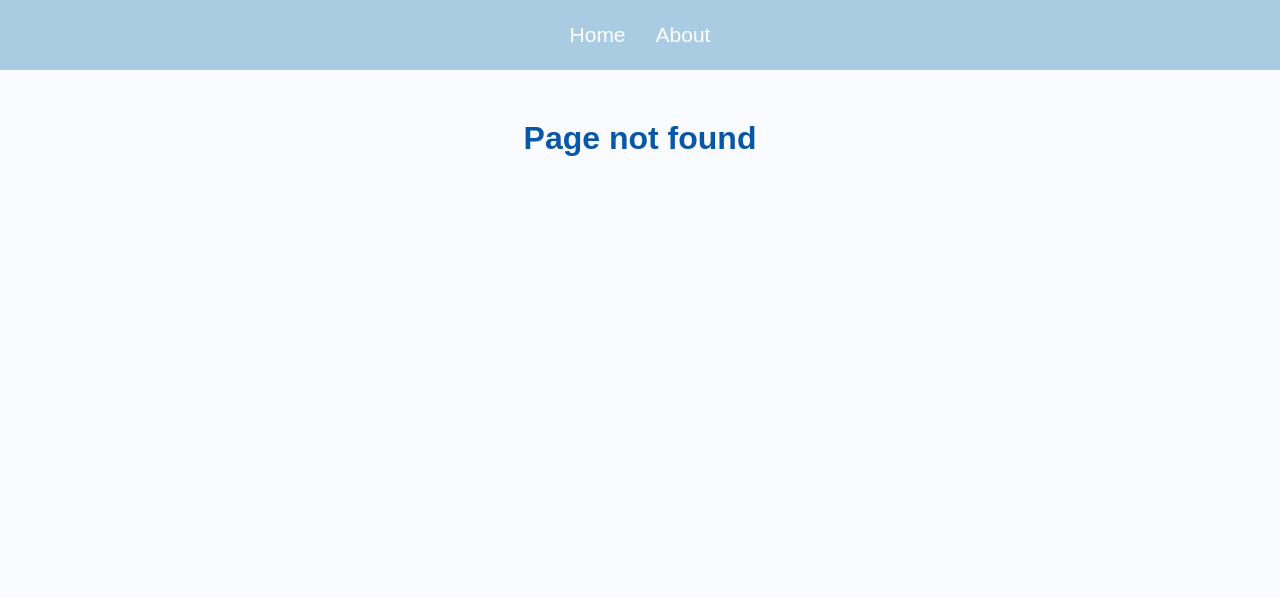
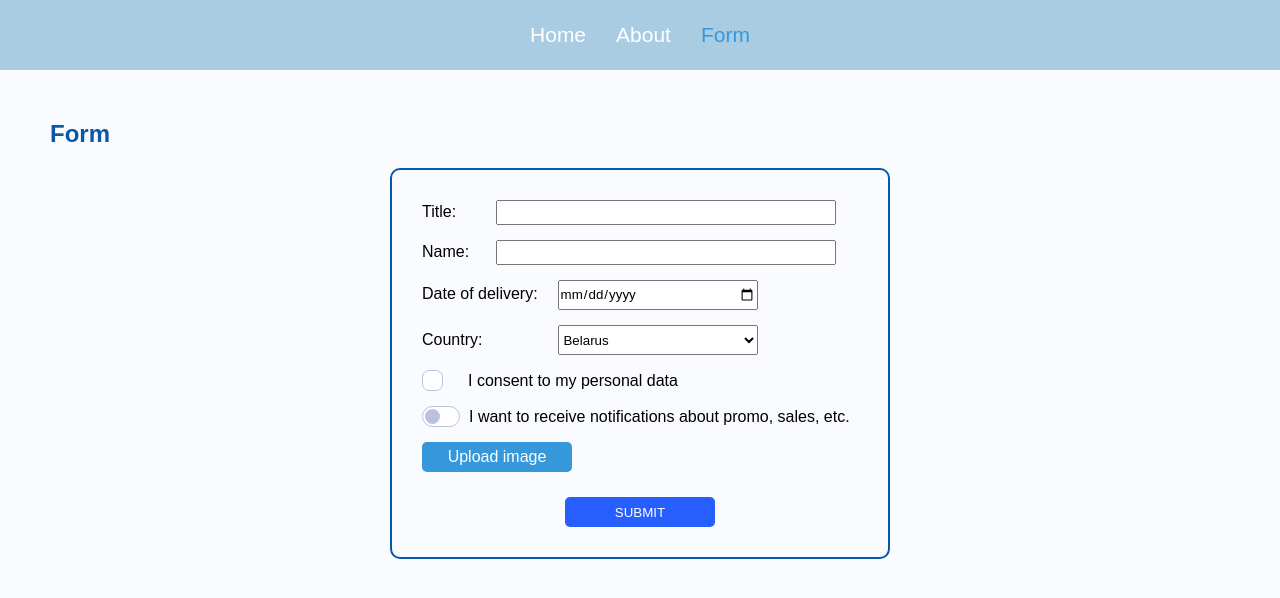
Before and after one commit to tizary/React, a React (Vite) app in the folder react-components/: page /form in a window 1280 px wide. Before the commit this address had no page. Shown: the top 598 px of the page. Built offline with nearby package versions, Linux system fonts and the light colour scheme.

Commit message:
feat: add card in form page

```diff
--- a/react-components/src/App.tsx
+++ b/react-components/src/App.tsx
@@ -4,6 +4,7 @@ import './App.scss';
 import Header from './Header/Header';
 import Home from './Home/Home';
 import About from './About/About';
+import FormPage from './FormPage/FormPage';
 import { Routes } from 'react-router';
 import NotFound from './NotFound/NotFound';
 
@@ -18,6 +19,7 @@ class App extends React.Component {
               <Route path="/" element={<Navigate to={'/home'} />} />
               <Route path="/home" element={<Home />} />
               <Route path="/about" element={<About />} />
+              <Route path="/form" element={<FormPage />} />
               <Route path="*" element={<NotFound />} />
             </Routes>
           </div>
--- /dev/null
+++ b/react-components/src/FormPage/FormPage.tsx
@@ -0,0 +1,16 @@
+import React from 'react';
+import Form from '../components/Form/Form';
+import './FormPage.scss';
+
+class FormPage extends React.Component {
+  render() {
+    return (
+      <div className="page-wrapper">
+        <h2 className="page-title">Form</h2>
+        <Form />
+      </div>
+    );
+  }
+}
+
+export default FormPage;
--- a/react-components/src/Header/Header.tsx
+++ b/react-components/src/Header/Header.tsx
@@ -12,6 +12,9 @@ class Header extends React.Component {
         <NavLink to="/about" className="item-link">
           About
         </NavLink>
+        <NavLink to="/form" className="item-link">
+          Form
+        </NavLink>
       </div>
     );
   }
--- /dev/null
+++ b/react-components/src/components/CardInForm/CardInForm.scss
@@ -0,0 +1,32 @@
+.card {
+
+  &-form {
+    height: 380px;
+    border-radius: 5px;
+    overflow: hidden;
+    cursor: pointer;
+    background-color: #fff;
+    border: 1px solid #275EFE;
+
+    &-img {
+      display: inline-block;
+      width: 250px;
+      height: 200px;
+      object-fit: cover;
+      margin-bottom: 10px;
+    }
+
+    &-desc {
+      margin-bottom: 10px;
+      padding: 0 10px;
+    }
+  }
+}
+
+.small-desc {
+  font-size: 13px;
+}
+
+.desc-title {
+  font-weight: 600;
+}
--- /dev/null
+++ b/react-components/src/components/CardInForm/CardInForm.tsx
@@ -0,0 +1,22 @@
+import React from 'react';
+import { FormCards } from '../Form/Form';
+import './CardInForm.scss';
+
+class CardInForm extends React.Component<FormCards> {
+  render() {
+    return (
+      <div className="card-form">
+        <img className="card-form-img" src={this.props.url} alt="image" />
+        <p className="card-form-desc desc-title">{this.props.title}</p>
+        <p className="card-form-desc">{this.props.name}</p>
+        <p className="card-form-desc">{this.props.country}</p>
+        <p className="card-form-desc">{this.props.date}</p>
+        <p className="card-form-desc small-desc">Personal Data: {`${this.props.personalData}`}</p>
+
+        <p className="card-form-desc small-desc">Promo: {`${this.props.promo}`}</p>
+      </div>
+    );
+  }
+}
+
+export default CardInForm;
--- /dev/null
+++ b/react-components/src/components/Form/Form.scss
@@ -0,0 +1,233 @@
+
+.form {
+  display: flex;
+  flex-direction: column;
+  gap: 15px;
+  border: 2px solid #0957A8;
+  padding: 30px;
+  border-radius: 10px;
+  width: 500px;
+  margin: 0 auto;
+  margin-bottom: 60px;
+
+  &-title {
+    margin-left: 40px;
+  }
+
+  &-name {
+    margin-left: 27px;
+  }
+
+  &-date {
+    width: 200px;
+    height: 30px;
+    margin-left: 20px;
+    outline: none;
+    cursor: pointer;
+  }
+
+  &-select {
+    width: 200px;
+    height: 30px;
+    margin-left: 76px;
+    outline: none;
+  }
+
+  &-label {
+    display: flex;
+    align-items: center;
+  }
+
+  &-checkbox {
+    margin-right: 25px;
+  }
+
+  &-switch {
+    margin-right: 9px;
+  }
+
+  &-btn {
+    width: 150px;
+    height: 30px;
+    margin: 0 auto;
+    margin-top: 10px;
+    text-transform: uppercase;
+    cursor: pointer;
+    background-color: #275EFE;
+    color: #fff;
+    border: none;
+    border-radius: 5px;
+    transition: .5s;
+
+    &:hover {
+      opacity: .8;
+    }
+  }
+
+  &-cards {
+    display: grid;
+    grid-template-columns: repeat(auto-fill, 250px);
+    gap: 20px;
+    justify-content: center;
+  }
+
+}
+
+.file-label {
+  width: 150px;
+  height: 30px;
+  background-color: #3498db;
+  border-radius: 5px;
+  transition: .5s;
+
+  &:hover {
+    opacity: .7;
+  }
+}
+
+.file-upload {
+  display: block;
+  height: 30px;
+  color: #fff;
+  cursor: pointer;
+  text-align: center;
+  line-height: 30px;
+}
+
+.input-text {
+  width: 340px;
+  height: 25px;
+  outline: none;
+  padding: 5px;
+}
+
+input[type='checkbox'] {
+  --active: #275EFE;
+  --active-inner: #fff;
+  --focus: 2px rgba(39, 94, 254, .3);
+  --border: #BBC1E1;
+  --border-hover: #275EFE;
+  --background: #fff;
+  --disabled: #F6F8FF;
+  --disabled-inner: #E1E6F9;
+  -webkit-appearance: none;
+  -moz-appearance: none;
+  height: 21px;
+  outline: none;
+  display: inline-block;
+  vertical-align: top;
+  position: relative;
+  cursor: pointer;
+  border: 1px solid var(--bc, var(--border));
+  background: var(--b, var(--background));
+  transition: background .3s, border-color .3s, box-shadow .2s;
+  &:after {
+    content: '';
+    display: block;
+    left: 0;
+    top: 0;
+    position: absolute;
+    transition: transform var(--d-t, .3s) var(--d-t-e, ease), opacity var(--d-o, .2s);
+  }
+  &:checked {
+    --b: var(--active);
+    --bc: var(--active);
+    --d-o: .3s;
+    --d-t: .6s;
+    --d-t-e: cubic-bezier(.2, .85, .32, 1.2);
+  }
+  &:disabled {
+    --b: var(--disabled);
+    cursor: not-allowed;
+    opacity: .9;
+    &:checked {
+      --b: var(--disabled-inner);
+      --bc: var(--border);
+    }
+    & + label {
+      cursor: not-allowed;
+    }
+  }
+  &:hover {
+    &:not(:checked) {
+      &:not(:disabled) {
+        --bc: var(--border-hover);
+      }
+    }
+  }
+  &:focus {
+    box-shadow: 0 0 0 var(--focus);
+  }
+  &:not(.switch) {
+    width: 21px;
+    &:after {
+      opacity: var(--o, 0);
+    }
+    &:checked {
+      --o: 1;
+    }
+  }
+  & + label {
+    font-size: 14px;
+    line-height: 21px;
+    display: inline-block;
+    vertical-align: top;
+    cursor: pointer;
+    margin-left: 4px;
+  }
+}
+input[type='checkbox'] {
+  &:not(.switch) {
+    border-radius: 7px;
+    &:after {
+      width: 5px;
+      height: 9px;
+      border: 2px solid var(--active-inner);
+      border-top: 0;
+      border-left: 0;
+      left: 6px;
+      top: 2px;
+      transform: rotate(var(--r, 20deg));
+    }
+    &:checked {
+      --r: 43deg;
+    }
+  }
+  &.switch {
+    width: 38px;
+    border-radius: 11px;
+    &:after {
+      left: 2px;
+      top: 2px;
+      border-radius: 50%;
+      width: 15px;
+      height: 15px;
+      background: var(--ab, var(--border));
+      transform: translateX(var(--x, 0));
+    }
+    &:checked {
+      --ab: var(--active-inner);
+      --x: 17px;
+    }
+    &:disabled {
+      &:not(:checked) {
+        &:after {
+          opacity: .6;
+        }
+      }
+    }
+  }
+}
+
+.hidden {
+  opacity: 0;
+  height: 0;
+  width: 0;
+  line-height: 0;
+  overflow: hidden;
+}
+
+.error {
+  border: 2px solid #FF0033;
+  border-radius: 5px;
+}
--- /dev/null
+++ b/react-components/src/components/Form/Form.tsx
@@ -0,0 +1,133 @@
+import React, { FormEvent, RefObject } from 'react';
+import CardInForm from '../CardInForm/CardInForm';
+import './Form.scss';
+
+export interface FormCards {
+  title: string;
+  name: string;
+  date: string;
+  country: string;
+  url: string;
+  personalData: boolean;
+  promo: boolean;
+}
+
+interface FormState {
+  components: Array<FormCards>;
+  titleErr: boolean;
+  nameErr: boolean;
+}
+
+class Form extends React.Component<object, FormState> {
+  title = React.createRef<HTMLInputElement>();
+  name: React.RefObject<HTMLInputElement>;
+  date: React.RefObject<HTMLInputElement>;
+  select: React.RefObject<HTMLSelectElement>;
+  checkbox: React.RefObject<HTMLInputElement>;
+  switch: React.RefObject<HTMLInputElement>;
+  url: string;
+  constructor(props: object) {
+    super(props);
+    // this.title = React.createRef();
+    this.name = React.createRef();
+    this.date = React.createRef();
+    this.select = React.createRef();
+    this.checkbox = React.createRef();
+    this.switch = React.createRef();
+    this.state = { components: [], titleErr: false, nameErr: false };
+    this.url = '';
+
+    this.handleSubmit = this.handleSubmit.bind(this);
+  }
+
+  handleSubmit(event: FormEvent<HTMLFormElement>) {
+    event.preventDefault();
+
+    const title = this.title.current?.value;
+    const name = this.name.current?.value;
+    const date = this.date.current?.value;
+    const country = this.select.current?.value;
+    const personalData = this.checkbox.current?.checked;
+    const promo = this.switch.current?.checked;
+
+    this.setState((state: { components: Array<FormCards> }) => ({
+      components: state.components.concat([
+        { title, name, date, country, url: this.url, personalData, promo },
+      ]),
+    }));
+  }
+
+  handleClick = (event: React.ChangeEvent<HTMLInputElement>) => {
+    if (event.target.files) {
+      this.url = URL.createObjectURL(event.target.files[0]);
+    }
+  };
+
+  render() {
+    const elements = this.state.components.map((item, index) => {
+      return (
+        <CardInForm
+          key={index}
+          title={item.title}
+          name={item.name}
+          date={item.date}
+          country={item.country}
+          url={item.url}
+          personalData={item.personalData}
+          promo={item.promo}
+        />
+      );
+    });
+    return (
+      <div className="form-page">
+        <form className="form" onSubmit={this.handleSubmit}>
+          <label>
+            Title:
+            <input className="form-title input-text" type="text" ref={this.title} />
+            {this.state.titleErr && <span>error</span>}
+          </label>
+          <label>
+            Name:
+            <input className="form-name input-text" type="text" ref={this.name} />
+            {this.state.nameErr && <span>error</span>}
+          </label>
+          <label>
+            Date of delivery:
+            <input className="form-date" type="date" ref={this.date} />
+          </label>
+          <label>
+            Country:
+            <select className="form-select" ref={this.select}>
+              <option value="Belarus">Belarus</option>
+              <option value="Poland">Poland</option>
+              <option value="Ukraine">Ukraine</option>
+              <option value="Latvia">Latvia</option>
+            </select>
+          </label>
+          <label className="form-label">
+            <input className="form-checkbox" type="checkbox" ref={this.checkbox} /> I consent to my
+            personal data
+          </label>
+          <label className="form-label">
+            <input className="switch form-switch" type="checkbox" ref={this.switch} /> I want to
+            receive notifications about promo, sales, etc.
+          </label>
+          <label className="file-label">
+            <span className="file-upload">Upload image</span>
+            <input
+              className="hidden"
+              type="file"
+              onChange={this.handleClick}
+              accept="image/*,.png,.jpg,.gif,.web"
+            />
+          </label>
+          <input className="form-btn" type="submit" value="Submit" />
+        </form>
+
+        <div className="form-cards">{elements}</div>
+      </div>
+    );
+  }
+}
+
+export default Form;
--- /dev/null
+++ b/react-components/src/utils/validator/validator.tsx
@@ -0,0 +1,5 @@
+export const requiredField = (value: string) => {
+  if (value) return undefined;
+
+  return 'Field is required';
+};
```
Also changed, not shown: react-components/src/FormPage/FormPage.scss (added).
